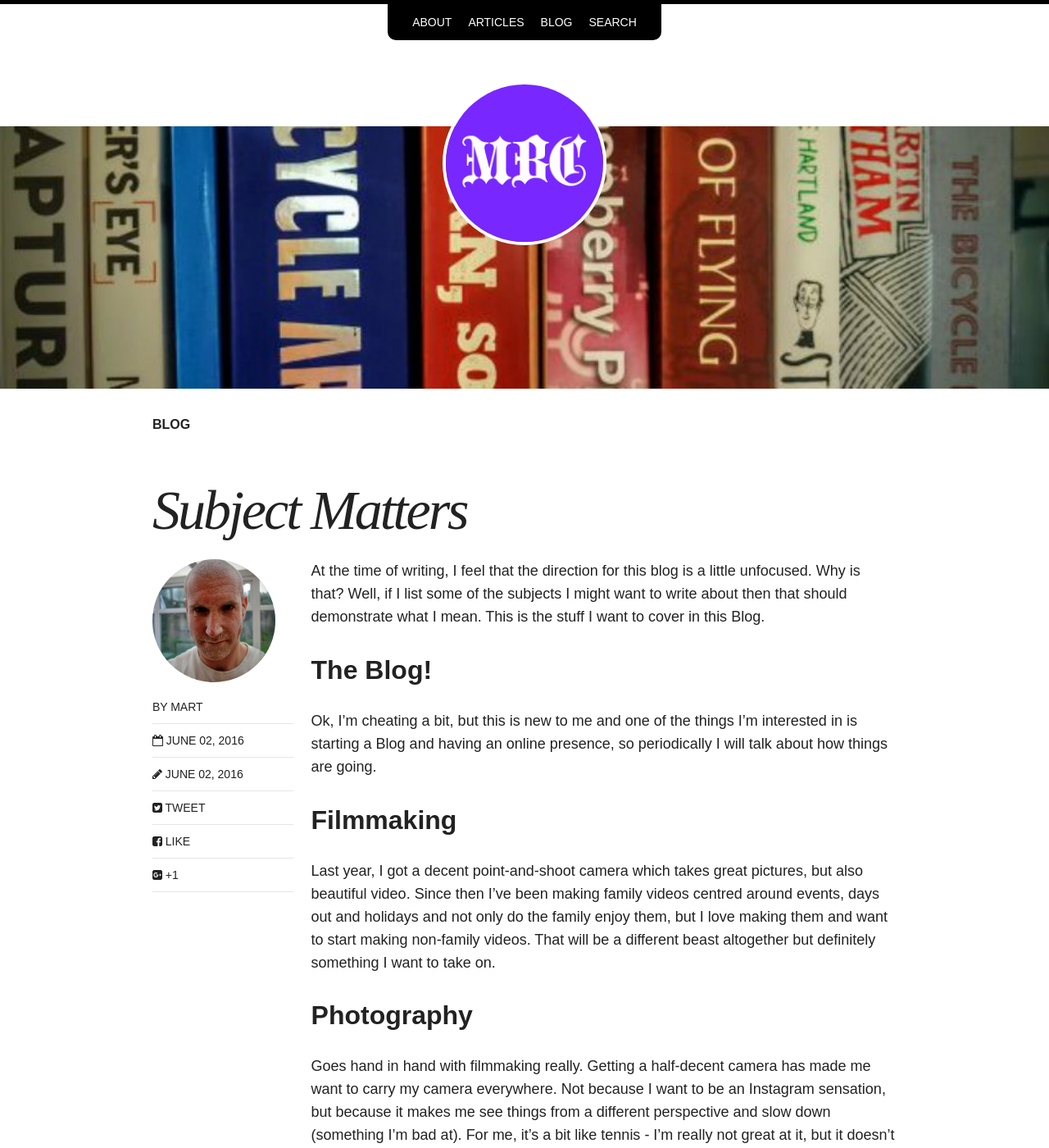
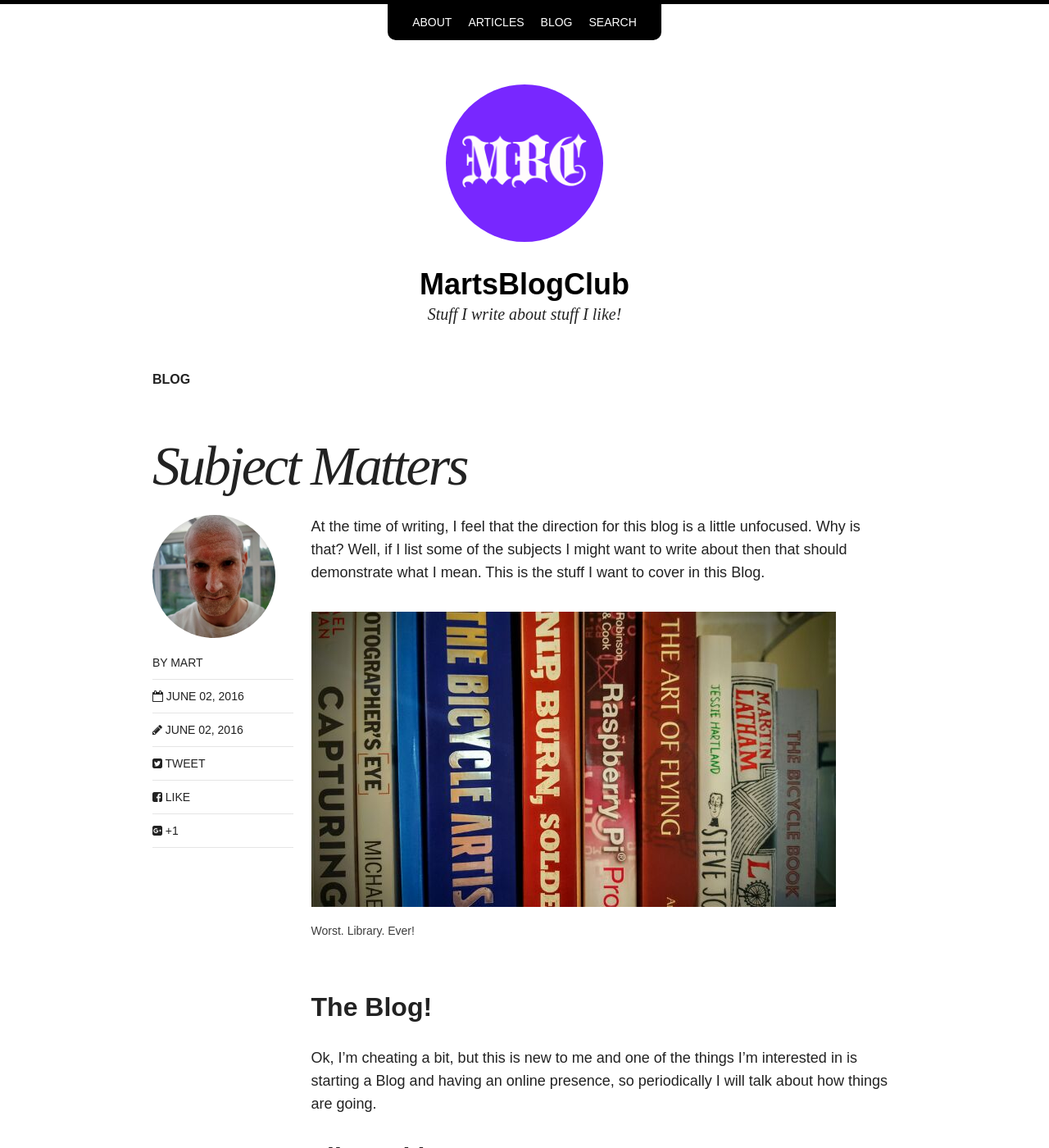
Before and after one commit to dawsneyland/dawsneyland.github.io, a Jekyll site: the page built from _posts/blog/2016-06-02-subject-matters.md, in a window 1280 px wide and 1400 px high. Shown: the whole window at 82% size. Built offline with Jekyll 4.4.1, drawn with Linux system fonts in a browser that asks for light colours; nearby versions of some CDN libraries.

Commit message:
Update 2016-06-02-subject-matters.md

```diff
--- a/_posts/blog/2016-06-02-subject-matters.md
+++ b/_posts/blog/2016-06-02-subject-matters.md
@@ -5,13 +5,16 @@ excerpt: "Time to list the many things I want to talk about in this Blog"
 categories: blog
 tags: blog
 modified: 2016-06-02
-image:
-  feature: booksthin.jpg
 comments: true
 share: true
 ---
 
 At the time of writing, I feel that the direction for this blog is a little unfocused. Why is that? Well, if I list some of the subjects I might want to write about then that should demonstrate what I mean. This is the stuff I want to cover in this Blog.
+
+<figure>
+    <img src="/images/books.jpg" alt="Books">
+    <figcaption>Worst. Library. Ever!</figcaption>
+</figure>
 
 ## The Blog!
 Ok, I'm cheating a bit, but this is new to me and one of the things I'm interested in is starting a Blog and having an online presence, so periodically I will talk about how things are going.
```
